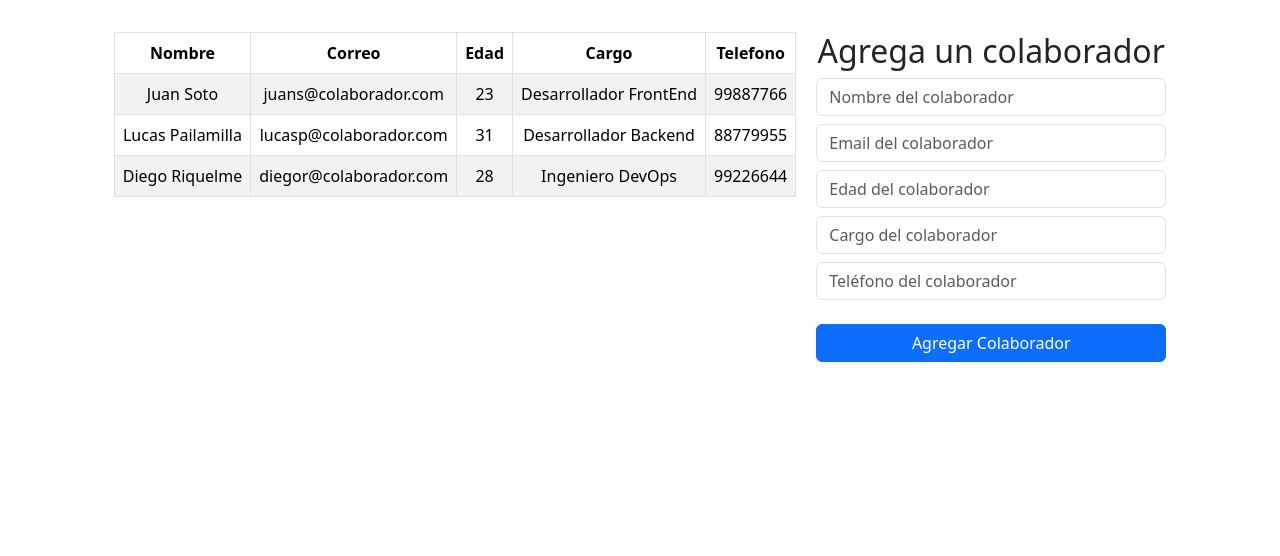
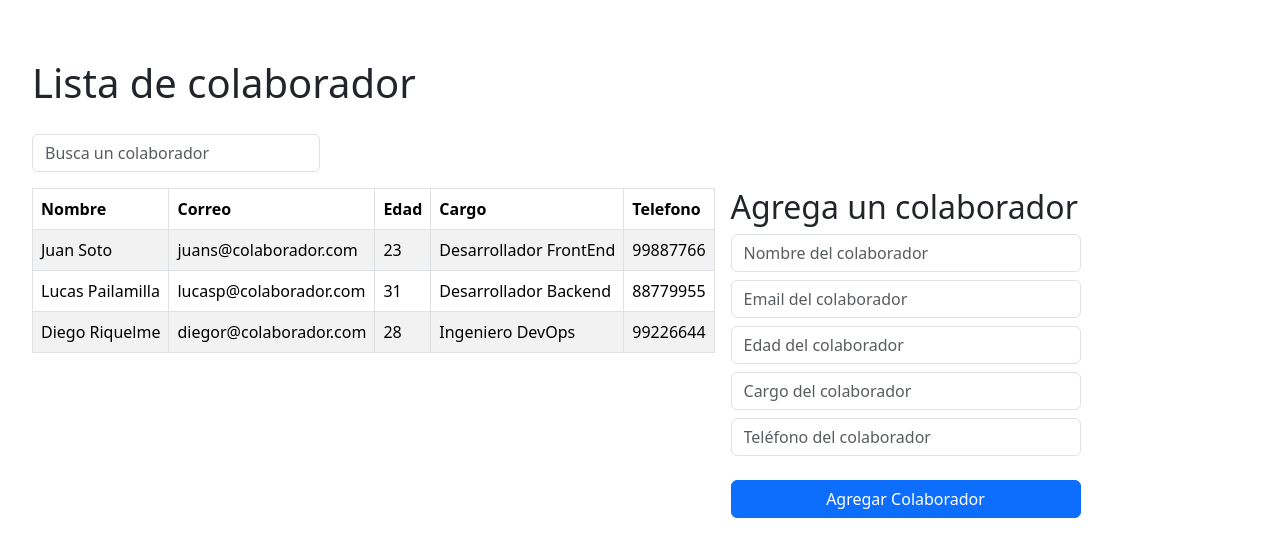
Before and after one commit to jcorp11/desafio-3-React, a React (Vite) app: page / in a window 1280 px wide. Shown: the top 556 px of the page. Built offline with nearby package versions, Linux system fonts and the light colour scheme.

Commit message:
filtrar la tabla

```diff
--- a/index.html
+++ b/index.html
@@ -14,6 +14,7 @@
       integrity="sha384-T3c6CoIi6uLrA9TneNEoa7RxnatzjcDSCmG1MXxSR1GAsXEV/Dwwykc2MPK8M2HN"
       crossorigin="anonymous"
     />
+    <link rel="stylesheet" href="./src/normalize.css" />
     <title>Desafio 3 React</title>
   </head>
   <body>
--- a/src/App.css
+++ b/src/App.css
@@ -1,7 +1,11 @@
 #root {
   padding: 2rem;
-  text-align: center;
-  display: flex;
-  justify-content: center;
-  gap: 20px;
+  /* text-align: center; */
+  /* display: flex;
+  justify-content: center; */
+  /* gap: 20px; */
 }
+
+.second-block {
+  padding: 0;
+}
--- a/src/App.jsx
+++ b/src/App.jsx
@@ -3,8 +3,11 @@ import Listado from "./components/Listado";
 import Formulario from "./components/Formulario";
 import "./App.css";
 import { BaseColaboradores } from "./data/data";
+import Buscador from "./components/Buscador";
 
 function App() {
+  const header = ["Nombre", "Correo", "Edad", "Cargo", "Telefono"];
+
   const [error, setError] = useState({
     load: false,
     mistake: true,
@@ -17,10 +20,19 @@ function App() {
     },
   });
 
+  const [colaboradoresShow, setColaboradoresShow] = useState([
+    ...BaseColaboradores,
+  ]);
+
   return (
     <>
-      <Listado colaboradores={BaseColaboradores} />
-      <Formulario {...{ error, setError, colaboradores: BaseColaboradores }} />
+      <Buscador {...{ BaseColaboradores, setColaboradoresShow }} />
+      <section className="container-fluid d-flex justify-content-start gap-3 mt-3 second-block">
+        <Listado header={header} colaboradores={colaboradoresShow} />
+        <Formulario
+          {...{ error, setError, colaboradores: BaseColaboradores }}
+        />
+      </section>
     </>
   );
 }
--- a/src/components/Buscador.jsx
+++ b/src/components/Buscador.jsx
@@ -1,8 +1,38 @@
-const Buscador = () => {
+import { useState } from "react";
+import "./css/buscador.css";
+
+const Buscador = ({ BaseColaboradores, setColaboradoresShow }) => {
+  const [colabBuscado, setColabBuscado] = useState("");
+
+  console.log({ BaseColaboradores });
+  const filtarTabla = (colabBuscado) => {
+    console.log(BaseColaboradores);
+    const filtrado = BaseColaboradores.filter((colaborador) => {
+      if (!colabBuscado) return true;
+
+      return (
+        colaborador.nombre.toLowerCase().includes(colabBuscado.toLowerCase()) ||
+        colaborador.correo.toLowerCase().includes(colabBuscado.toLowerCase())
+      );
+    });
+    console.log({ filtrado });
+    setColaboradoresShow(filtrado);
+  };
+
   return (
-    <div>
+    <div className="buscador-container">
       <h1>Lista de colaborador</h1>
-      <input type="text" placeholder="Busca un colaborador" />
+      <input
+        type="text"
+        className="form-control"
+        placeholder="Busca un colaborador"
+        onChange={(e) => {
+          setColabBuscado(e.target.value);
+          filtarTabla(e.target.value);
+        }}
+      />
     </div>
   );
 };
+
+export default Buscador;
--- a/src/components/Listado.jsx
+++ b/src/components/Listado.jsx
@@ -1,12 +1,6 @@
 import Table from "react-bootstrap/Table";
 
-const Listado = ({ colaboradores }) => {
-  // console.log(Object.keys(colaboradores["0"]));
-  const protohead = Object.keys(colaboradores["0"]);
-  protohead.shift();
-  const header = protohead.map((v) => {
-    return v.charAt(0).toUpperCase() + v.slice(1);
-  });
+const Listado = ({ header, colaboradores }) => {
   return (
     <div className="listado">
       <Table striped bordered hover>
--- /dev/null
+++ b/src/components/css/buscador.css
@@ -0,0 +1,9 @@
+.buscador-container {
+  width: fit-content;
+  & input {
+    width: 75%;
+  }
+}
+h1 {
+  font-size: 2.5rem;
+}
--- a/src/index.css
+++ b/src/index.css
@@ -18,27 +18,3 @@ body {
   min-width: 320px;
   min-height: 100vh;
 }
-
-h1 {
-  font-size: 3.2em;
-  line-height: 1.1;
-}
-
-button {
-  border-radius: 8px;
-  border: 1px solid transparent;
-  padding: 0.6em 1.2em;
-  font-size: 1em;
-  font-weight: 500;
-  font-family: inherit;
-  background-color: #1a1a1a;
-  cursor: pointer;
-  transition: border-color 0.25s;
-}
-button:hover {
-  border-color: #646cff;
-}
-button:focus,
-button:focus-visible {
-  outline: 4px auto -webkit-focus-ring-color;
-}
```
Also changed, not shown: src/normalize.css (added).
